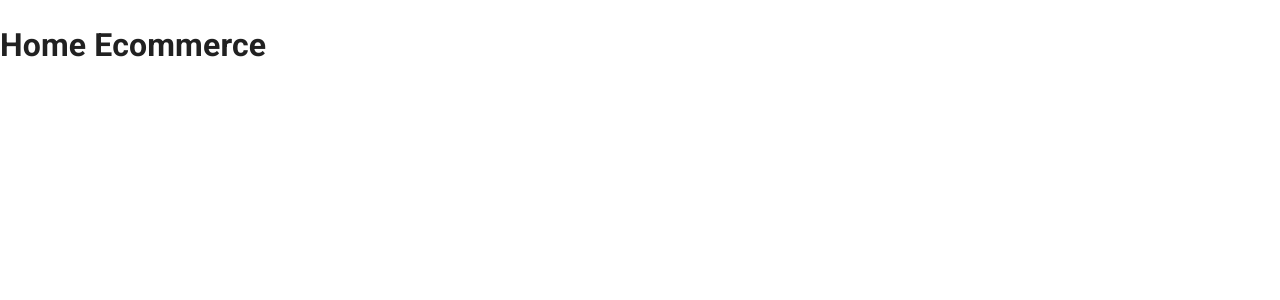
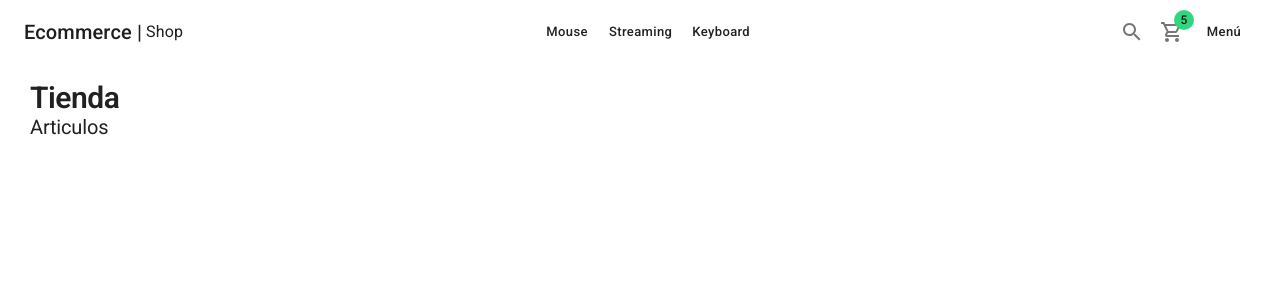
Before and after one commit to Gisalberht/ecommerce-prueba, a Next.js app: page / in a window 1280 px wide. Shown: the top 300 px of the page. Built offline with nearby package versions, Linux system fonts and the light colour scheme.

Commit message:
Finalizando segundo video: Estructura del prproyecto'

```diff
--- a/components/layouts/ShopLayout.tsx
+++ b/components/layouts/ShopLayout.tsx
@@ -0,0 +1,45 @@
+import { FC } from 'react'
+import Head from 'next/head'
+import { Navbar } from '../ui/Navbar';
+
+interface Props {
+	title: string;
+	pageDescription: string;
+	imageFullUrl?: string;
+	children: React.ReactNode;
+}
+
+export const ShopLayout: FC<Props> = ({children, title, pageDescription, imageFullUrl}) => {
+	return (
+		<>
+			<Head>
+				<title>{title}</title>
+				<meta name='description' content={pageDescription} />
+				<meta name='og:title' content={title} />
+				<meta name='og:description' content={pageDescription} />
+
+				{
+					imageFullUrl && (
+						<meta name='og:title' content={imageFullUrl} />
+					)
+				}
+			</Head>
+			<nav>
+				{/* TODO: Aqui va el NavBar */}
+				<Navbar />
+			</nav>
+			{/* TODO: Aqui va el SidBar */}
+			<main style={{
+				margin: '80px auto',
+				maxWidth: '1440px',
+				padding: '0px 30px'
+			}}>
+				{children}
+			</main>
+			{/* TODO: Footer */}
+			<footer>
+				{/* TODO: custom footer */}
+			</footer>
+		</>
+	)
+}
--- a/components/layouts/index.ts
+++ b/components/layouts/index.ts
@@ -0,0 +1 @@
+export * from './ShopLayout'
--- /dev/null
+++ b/components/ui/Navbar.tsx
@@ -0,0 +1,53 @@
+import NextLink from 'next/link'
+
+import { AppBar, Badge, Box, Button, IconButton, Link, Toolbar, Typography } from '@mui/material';
+import { SearchOutlined, ShoppingCartOutlined } from '@mui/icons-material';
+
+export const Navbar = () => {
+  return (
+		<AppBar>
+			<Toolbar>
+				<NextLink href='/' passHref legacyBehavior>
+					<Link display='flex' alignItems='center' >
+						<Typography variant='h6'>Ecommerce |</Typography>
+						<Typography sx={{ml: 0.5}}>Shop</Typography>
+					</Link>
+				</NextLink>
+				<Box flex={1} />
+				<Box sx={{display: {xs: 'none', sm: 'block'}}}>
+					<NextLink href='/category/mouse' passHref legacyBehavior>
+						<Link>
+							<Button>Mouse</Button>
+						</Link>
+					</NextLink>
+					<NextLink href='/category/streaming' passHref legacyBehavior>
+						<Link>
+							<Button>Streaming</Button>
+						</Link>
+					</NextLink>
+					<NextLink href='/category/keyboard' passHref legacyBehavior>
+						<Link>
+							<Button>Keyboard</Button>
+						</Link>
+					</NextLink>
+				</Box>
+				<Box flex={1} />
+					<IconButton>
+						<SearchOutlined />
+					</IconButton>
+					<NextLink href='/cart' passHref legacyBehavior>
+						<Link>
+							<IconButton>
+								<Badge badgeContent={5} color='secondary'>
+									<ShoppingCartOutlined />
+								</Badge>
+							</IconButton>
+						</Link>
+					</NextLink>
+					<Button>
+						Menú
+					</Button>
+			</Toolbar>
+		</AppBar>
+  )
+}
--- /dev/null
+++ b/components/ui/index.ts
@@ -0,0 +1 @@
+export * from './Navbar'
--- a/pages/index.tsx
+++ b/pages/index.tsx
@@ -1,10 +1,12 @@
 
-import styles from "@/styles/Home.module.css";
+import { Typography } from '@mui/material';
+import { ShopLayout } from '../components/layouts';
 
 export default function Home() {
   return (
-    <>
-        <h1>Home Ecommerce</h1>
-    </>
-  );
+  <ShopLayout title={'Ecommerce Sena - Home'} pageDescription={'Encuentra tus mejores articulos para tu coleccion de Piedras'}>
+    <Typography variant='h1' component='h1'>Tienda</Typography>
+    <Typography variant='h2' sx={{mb: 1}}>Articulos</Typography>
+  </ShopLayout>
+  )
 }
```
